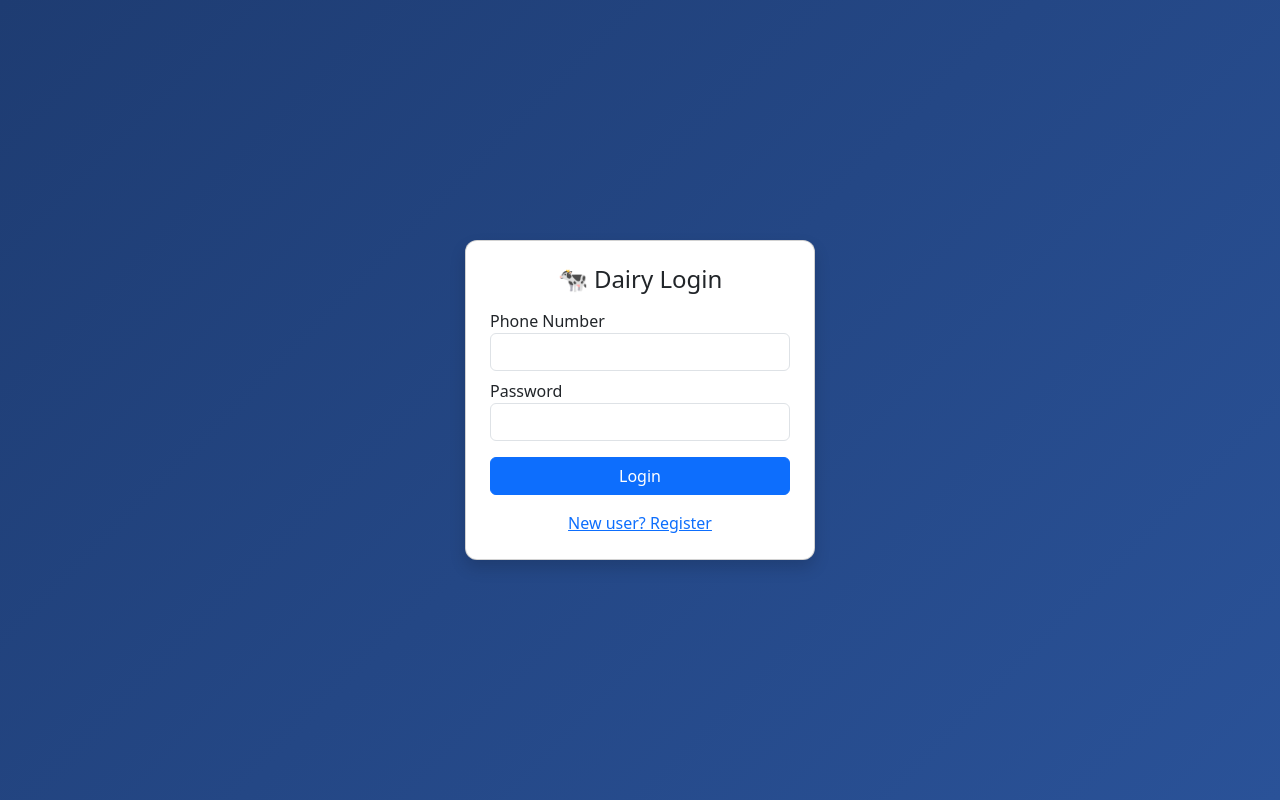
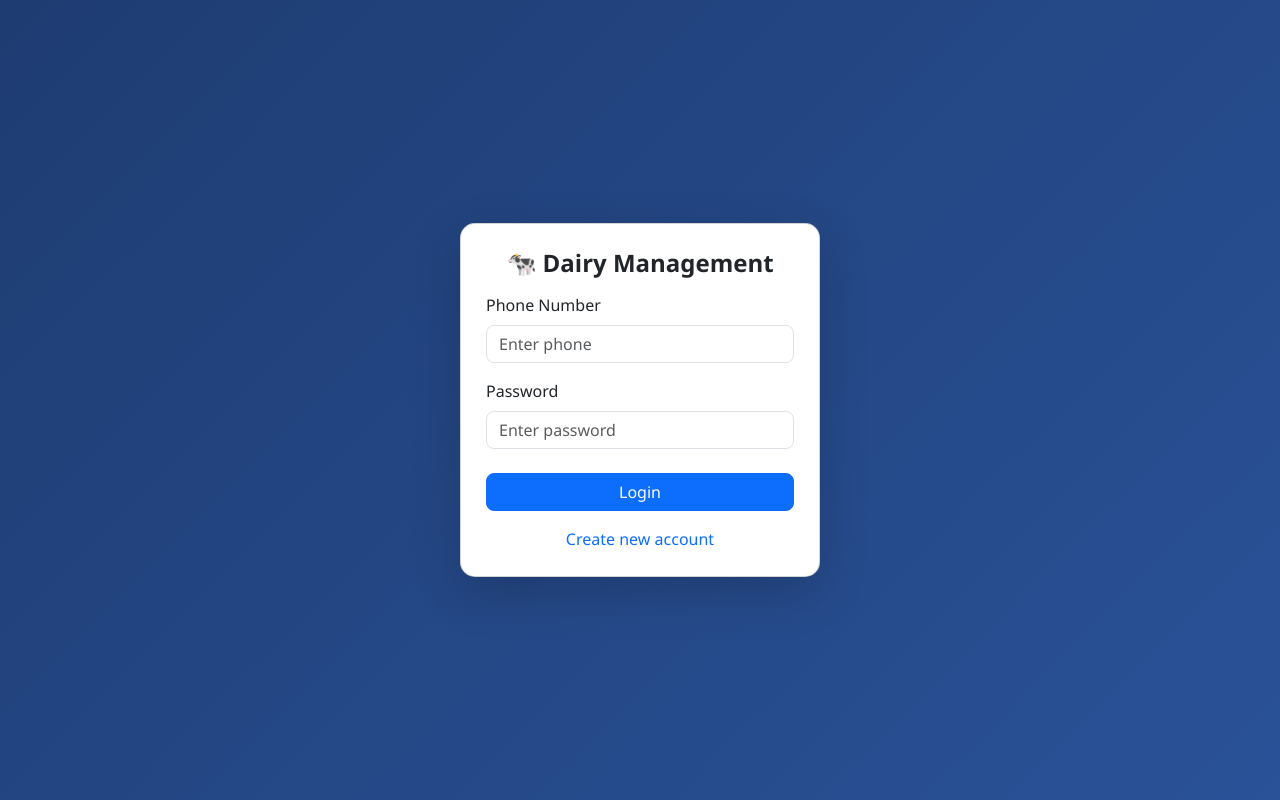
Before and after one commit to mithunnagaraj44-ops/dairy-management-system, a Python web app: template templates/login.html in a window 1280 px wide. Run offline with Jinja, Linux system fonts and the light colour scheme; the template is opened without the code that fills it, so the values that code supplies are empty.

Commit message:
updated login UI and fixed error

```diff
--- a/app.py
+++ b/app.py
@@ -79,9 +79,9 @@ def login():
         user = cursor.fetchone()
 
         if user:
-            session['user'] = user['phone']
-            return redirect('/')
-    else:
+    session['user'] = user['phone']
+    return redirect('/')
+else:
     return render_template('login.html', error="Invalid phone or password")
 
     return render_template('login.html')
--- a/templates/login.html
+++ b/templates/login.html
@@ -1,47 +1,83 @@
 <!DOCTYPE html>
 <html>
 <head>
-<title>Login</title>
+<title>Dairy Login</title>
+
 <link href="https://cdn.jsdelivr.net/npm/bootstrap@5.3.0/dist/css/bootstrap.min.css" rel="stylesheet">
 
 <style>
 body {
     background: linear-gradient(135deg, #1e3c72, #2a5298);
     height: 100vh;
+    display: flex;
+    align-items: center;
+    justify-content: center;
+    font-family: 'Segoe UI', sans-serif;
 }
 
 .login-card {
-    border-radius: 12px;
+    border-radius: 15px;
+    width: 360px;
+    background: white;
+    padding: 25px;
+}
+
+.login-title {
+    font-weight: bold;
+    text-align: center;
+    margin-bottom: 15px;
+}
+
+input {
+    border-radius: 8px !important;
+}
+
+.btn-primary {
+    border-radius: 8px;
+    font-weight: 500;
+}
+
+.register-link {
+    text-decoration: none;
+    font-weight: 500;
+}
+
+.register-link:hover {
+    text-decoration: underline;
 }
 </style>
 </head>
 
-<body class="d-flex align-items-center justify-content-center">
+<body>
 
-<div class="card login-card shadow p-4" style="width:350px;">
+<div class="card login-card shadow-lg">
 
-<h4 class="text-center mb-3">🐄 Dairy Login</h4>
+<h4 class="login-title">🐄 Dairy Management</h4>
 
 {% if error %}
-<div class="alert alert-danger text-center">
+<div class="alert alert-danger text-center py-2">
     {{ error }}
 </div>
 {% endif %}
 
 <form method="POST">
 
-<label>Phone Number</label>
-<input type="text" name="phone" class="form-control mb-2" required>
+<div class="mb-3">
+<label class="form-label">Phone Number</label>
+<input type="text" name="phone" class="form-control" placeholder="Enter phone" required>
+</div>
 
-<label>Password</label>
-<input type="password" name="password" class="form-control mb-3" required>
+<div class="mb-3">
+<label class="form-label">Password</label>
+<input type="password" name="password" class="form-control" placeholder="Enter password" required>
+</div>
 
-<button class="btn btn-primary w-100">Login</button>
+<button class="btn btn-primary w-100 mt-2">Login</button>
 
 </form>
 
 <div class="text-center mt-3">
-<a href="/register">New user? Register</a>
+<a href="/register" class="register-link">Create new account</a>
 </div>
 
 </div>
```
